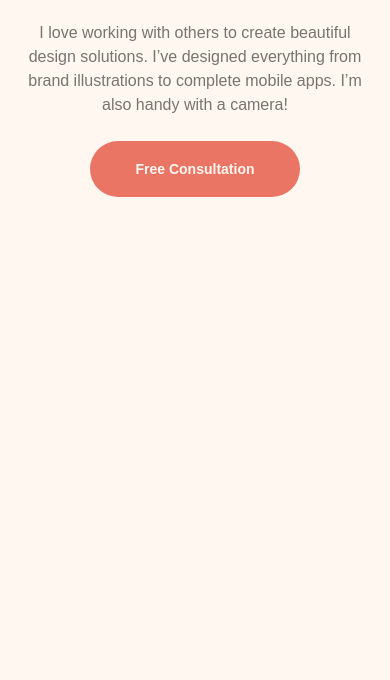
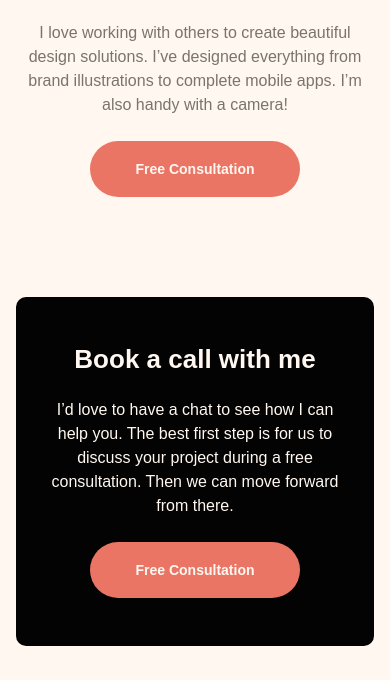
Before and after one commit to jeancarlosruiz/single-page-portfolio, a website built with Vite: page index.html in a window 390 px wide. Shown: the part 2088-2768 px from the top of the page. Before the commit the page ends 2385 px from the top, so only its background shows below. Built offline with nearby package versions, Linux system fonts and the light colour scheme; some packages are replaced by stand-ins of ours.

Commit message:
Contact-section and footer responsive done

```diff
--- a/index.html
+++ b/index.html
@@ -120,26 +120,45 @@
             Free Consultation
           </button>
         </article>
-        <!-- img, article -->
+      </section>
+      <!-- MY WORK SECTION -->
+      <!-- <section class="flex-group-7">
+        <h2></h2>
+        <div></div>
+        <div>
+          <button>
+            <img src="assets/images/icon-arrow-left.svg" alt="" />
+          </button>
+          <button>
+            <img src="assets/images/icon-arrow-right.svg" alt="" />
+          </button>
+        </div>
+      </section> -->
+      <!-- MY WORK SECTION END -->
+      <section class="contact-section | container mx-auto bg-neutral-900">
+        <div class="flex-group-5">
+          <div class="flex-group-6">
+            <h2 class="fs-800 fw-bold clr-neutral-100">Book a call with me</h2>
+            <p class="fs-300 clr-neutral-100">
+              I’d love to have a chat to see how I can help you. The best first
+              step is for us to discuss your project during a free consultation.
+              Then we can move forward from there.
+            </p>
+          </div>
+          <button type="button" class="button" data-type="secondary">
+            Free Consultation
+          </button>
+        </div>
       </section>
     </main>
-    <!-- <footer class="footer | container mx-auto flex-group-1">
+    <footer class="footer | container mx-auto flex-group-1">
       <img src="assets/images/logo.svg" alt="Logo" />
       <button type="button" class="button" data-type="primary">
         Free Consultation
       </button>
-    </footer> -->
-    <!--
-  My Work
+    </footer>
 
-  Book a call with me
-
-  I’d love to have a chat to see how I can help you. The best first step is for us to discuss your project during a
-  free consultation. Then we can move forward from there.
-
-  Free Consultation -->
-
-    <!-- Free Consultation -->
+    <!-- My Work -->
     <script type="module" src="/main.js"></script>
   </body>
 </html>
--- a/sass/abstracts/_sizes.scss
+++ b/sass/abstracts/_sizes.scss
@@ -121,7 +121,7 @@ $sizes: (
 );
 
 $container-max-width: 69.375rem;
-$container-max-width-wide: 71.25rem;
+$container-max-width-wide: 90rem;
 
 $grid-gap: 1.5rem;
 $flex-group-gap: 1rem;
--- a/sass/components/_cards.scss
+++ /dev/null
@@ -1,6 +0,0 @@
-@use '../abstracts/' as *;
-
-.card {
-  display: grid;
-  gap: 1rem;
-}
--- /dev/null
+++ b/sass/components/_contact-section.scss
@@ -0,0 +1,19 @@
+@use '../abstracts/' as *;
+
+.contact-section {
+  text-align: center;
+  padding-block: size(48);
+  padding-inline: size(24);
+  border-radius: size(10);
+
+  @include mq(medium) {
+    padding-block: size(60);
+    padding-inline: size(75);
+  }
+
+  @include mq(large) {
+    text-align: start;
+    padding-block: size(80);
+    padding-inline: size(65);
+  }
+}
--- /dev/null
+++ b/sass/components/_footer.scss
@@ -0,0 +1,16 @@
+@use '../abstracts/' as *;
+
+.footer {
+  padding-block-start: #{size(40)};
+  padding-block-end: #{size(32)};
+
+  @include mq(medium) {
+    padding-block-start: #{size(56)};
+    padding-block-end: #{size(56)};
+  }
+
+  @include mq(large) {
+    padding-block-start: #{size(56)};
+    padding-block-end: #{size(64)};
+  }
+}
--- a/sass/components/_index.scss
+++ b/sass/components/_index.scss
@@ -2,5 +2,6 @@
 @forward 'hero-section';
 @forward 'features';
 @forward 'info-section';
+@forward 'contact-section';
+@forward 'footer';
 @forward 'buttons';
-@forward 'cards';
--- a/sass/layout/_flex-group.scss
+++ b/sass/layout/_flex-group.scss
@@ -61,3 +61,65 @@
     --flex-gap: #{size(32)};
   }
 }
+
+.flex-group-5 {
+  --flex-gap: #{size(24)};
+
+  display: flex;
+  align-items: center;
+  justify-content: center;
+  flex-direction: column;
+  gap: var(--flex-gap, $flex-group-gap);
+
+  @include mq(medium) {
+    --flex-gap: #{size(26)};
+  }
+
+  @include mq(large) {
+    --flex-gap: #{size(182)};
+
+    justify-content: space-between;
+    flex-direction: row;
+  }
+}
+
+.flex-group-6 {
+  --flex-gap: #{size(24)};
+
+  display: flex;
+  align-items: center;
+  justify-content: center;
+  flex-direction: column;
+  gap: var(--flex-gap, $flex-group-gap);
+
+  @include mq(medium) {
+    --flex-gap: #{size(26)};
+  }
+
+  @include mq(large) {
+    --flex-gap: #{size(26)};
+
+    width: 33.75rem;
+    align-items: start;
+  }
+}
+
+// .flex-group-7 {
+//   background-color: clr(neutral, 200);
+
+//   display: flex;
+//   justify-content: center;
+//   align-items: center;
+
+//   button {
+//     all: unset;
+//     background-color: clr(neutral, 900);
+//     padding: 20px;
+//     border-radius: 50%;
+//     display: inline-flex;
+
+//     &:is(:hover, :focus) {
+//       background-color: clr(primary, 500);
+//     }
+//   }
+// }
--- a/sass/utilities/_container.scss
+++ b/sass/utilities/_container.scss
@@ -1,13 +1,9 @@
 @use '../abstracts/' as *;
 
 .container {
-  --max-width: #{$container-max-width};
-
-  width: min(100% - 2rem, var(--max-width));
+  width: min(100% - 2rem, $container-max-width);
 }
 
 .container[data-type='wide'] {
-  --max-width: #{$container-max-width-wide};
-
-  width: min(100%, var(--max-width));
+  width: min(100%, $container-max-width-wide);
 }
```
